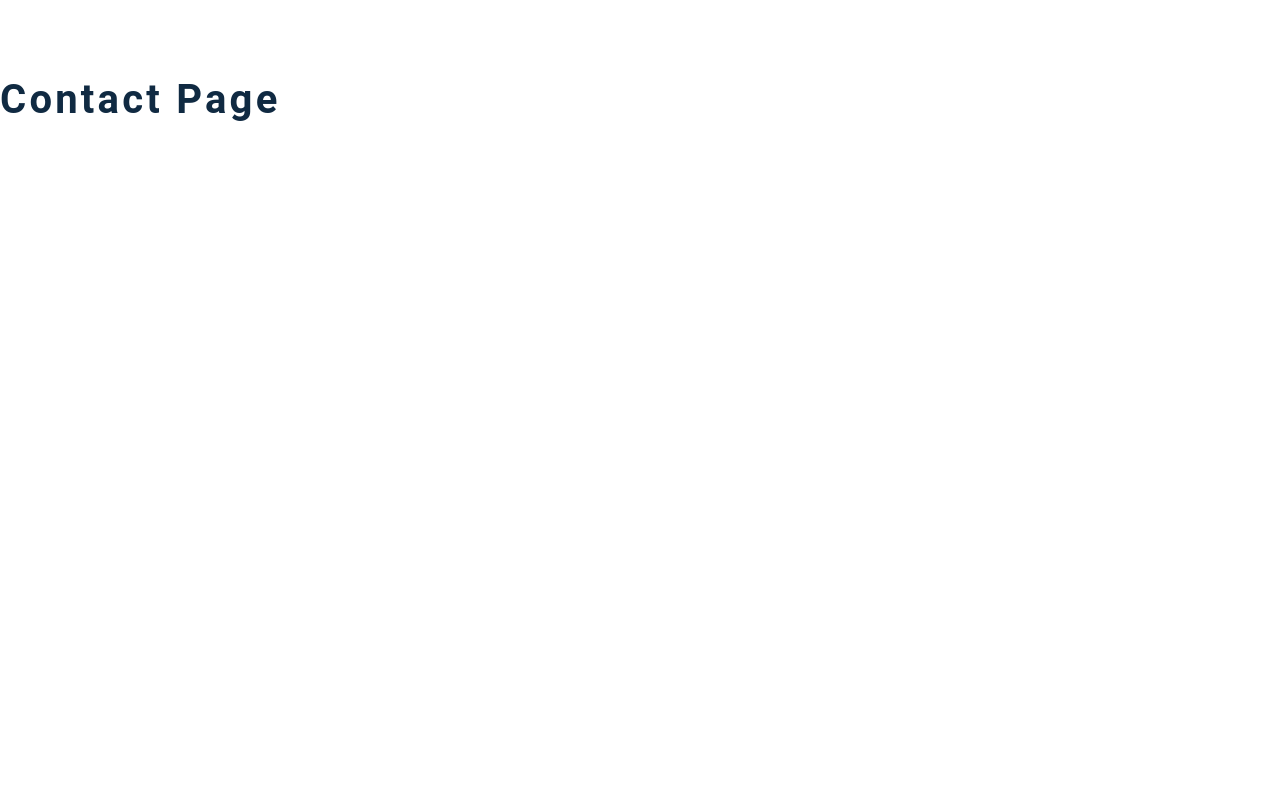
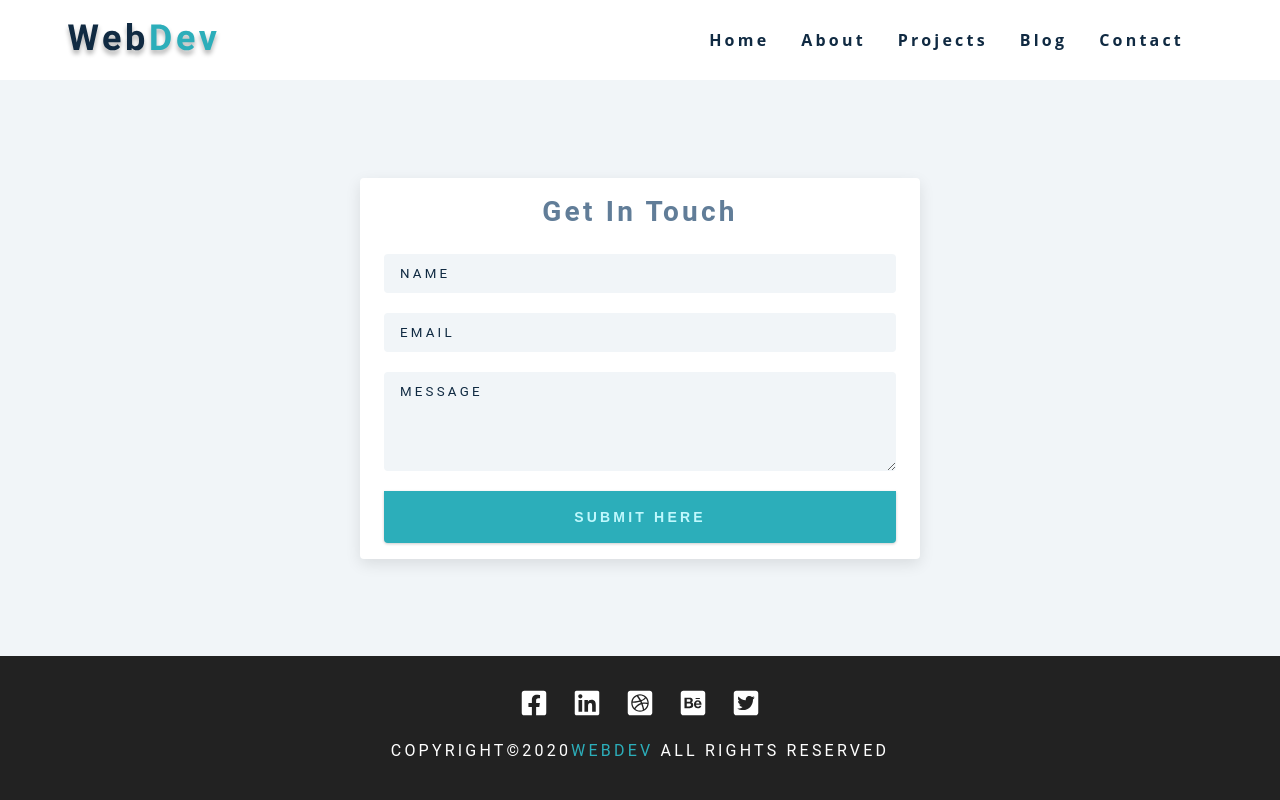
Before and after one commit to jpottruff-demos/gatsby-strapi-portfolio, a Gatsby site: page /contact in a window 1280 px wide. Built offline with nearby package versions, Linux system fonts and the light colour scheme; Gatsby itself is replaced by a stand-in of ours.

Commit message:
ADD contact form with formspree connection. UPDATE readme

```diff
--- a/src/pages/contact.js
+++ b/src/pages/contact.js
@@ -2,7 +2,36 @@
 import Layout from "../components/Layout"
 
 const contact = () => {
-  return <h2>contact page</h2>
+  return (
+    <Layout>
+      <section className="contact-page">
+        <article className="contact-form">
+          <h3>get in touch</h3>
+          <form action="https://formspree.io/mlepyykz" method="POST">
+            <div className="form-group">
+              <input type="text"
+                     placeholder="name"
+                     name="name"
+                     className="form-control" />
+              <input type="email"
+                     placeholder="email"
+                     name="email"
+                     className="form-control" />
+              <textarea name="message"
+                        rows="5"
+                        placeholder="message"
+                        name="message"
+                        className="form-control">
+              </textarea>
+              <button type="submit" className="submit-btn btn">
+                submit here
+              </button>
+            </div>
+          </form>
+        </article>
+      </section>
+    </Layout>
+  )
 }
 
 export default contact
```
Also changed, not shown: README.md.
